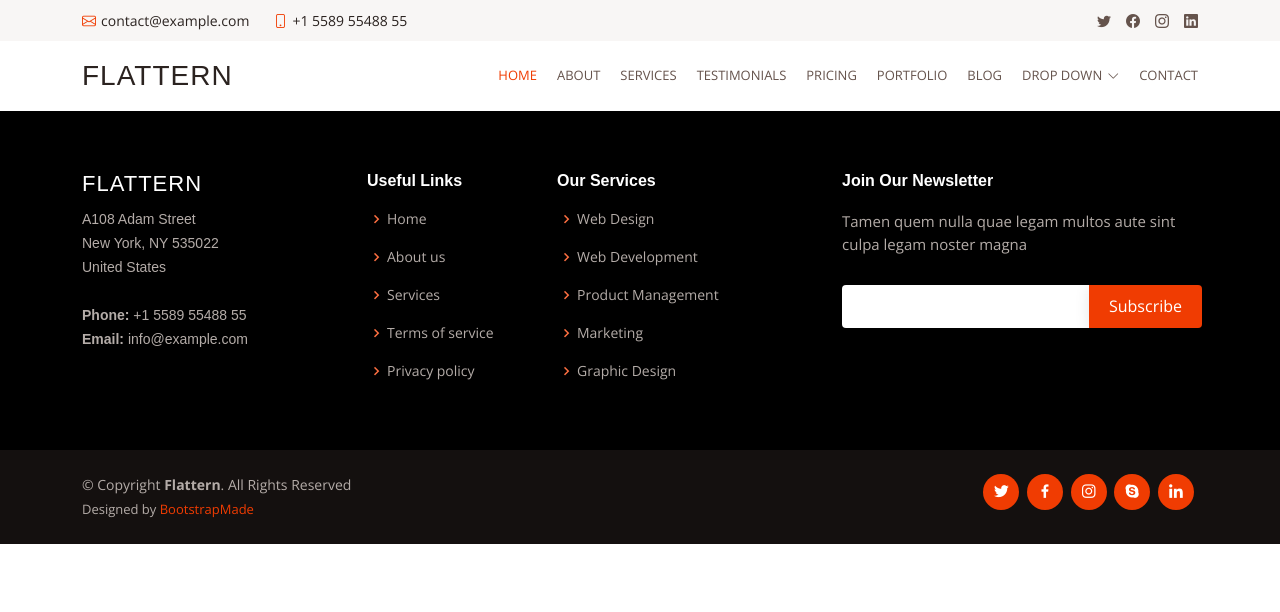
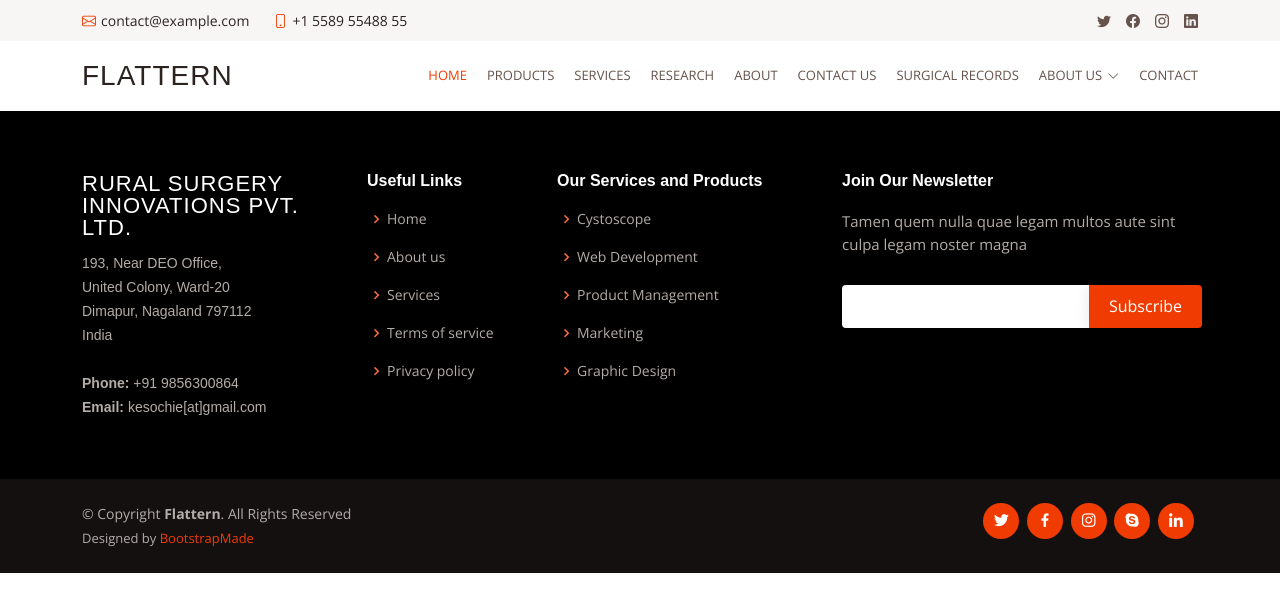
Before and after one commit to keg504/RSI-website, a Flask app: page / in a window 1280 px wide. Shown: the top 612 px of the page. Run offline with Flask 2, Linux system fonts and the light colour scheme; some libraries are stand-ins or nearby versions; some web fonts are replaced.

Commit message:
Changed menu labels in header and added address and contact information in footer

```diff
--- a/templates/layout.html
+++ b/templates/layout.html
@@ -67,16 +67,17 @@
       <nav id="navbar" class="navbar">
         <ul>
           <li><a class="active" href="/">Home</a></li>
-          <li><a href="about.html">About</a></li>
-          <li><a href="services.html">Services</a></li>
-          <li><a href="testimonials.html">Testimonials</a></li>
-          <li><a href="pricing.html">Pricing</a></li>
-          <li><a href="portfolio.html">Portfolio</a></li>
-          <li><a href="blog.html">Blog</a></li>
-          <li class="dropdown"><a href="#"><span>Drop Down</span> <i class="bi bi-chevron-down"></i></a>
+          <li><a href="/products">Products</a></li>
+          <li><a href="/services">Services</a></li>
+          <li><a href="/research">Research</a></li>
+          <li><a href="/about">About</a></li>
+          <li><a href="/contact">Contact Us</a></li>
+          <li><a href="/surgical_records">Surgical Records</a></li>
+          <li class="dropdown"><a href="/about"><span>About Us</span> <i class="bi bi-chevron-down"></i></a>
             <ul>
-              <li><a href="#">Drop Down 1</a></li>
-              <li class="dropdown"><a href="#"><span>Deep Drop Down</span> <i class="bi bi-chevron-right"></i></a>
+              <li><a href="/accomplishments">Accomplishments</a></li>
+              <!-- This section will be used later if second level drop downs are needed during development
+              <li class="dropdown"><a href="#"><span>Deep Drop Down</span> <i class="bi bi-chevron-left"></i></a>
                 <ul>
                   <li><a href="#">Deep Drop Down 1</a></li>
                   <li><a href="#">Deep Drop Down 2</a></li>
@@ -84,10 +85,9 @@
                   <li><a href="#">Deep Drop Down 4</a></li>
                   <li><a href="#">Deep Drop Down 5</a></li>
                 </ul>
-              </li>
-              <li><a href="#">Drop Down 2</a></li>
-              <li><a href="#">Drop Down 3</a></li>
-              <li><a href="#">Drop Down 4</a></li>
+              </li> -->
+              <li><a href="/affiliates">Affiliations</a></li>
+              <li><a href="/people">Our People</a></li>
             </ul>
           </li>
           <li><a href="contact.html">Contact</a></li>
@@ -112,13 +112,14 @@
         <div class="row">
 
           <div class="col-lg-3 col-md-6 footer-contact">
-            <h3>Flattern</h3>
+            <h3>Rural Surgery Innovations Pvt. Ltd.</h3>
             <p>
-              A108 Adam Street <br>
-              New York, NY 535022<br>
-              United States <br><br>
-              <strong>Phone:</strong> +1 5589 55488 55<br>
-              <strong>Email:</strong> info@example.com<br>
+              193, Near DEO Office,<br>
+              United Colony, Ward-20<br>
+              Dimapur, Nagaland 797112<br>
+              India <br><br>
+              <strong>Phone:</strong> +91 9856300864<br>
+              <strong>Email:</strong> kesochie[at]gmail.com<br>
             </p>
           </div>
 
@@ -134,9 +135,9 @@
           </div>
 
           <div class="col-lg-3 col-md-6 footer-links">
-            <h4>Our Services</h4>
+            <h4>Our Services and Products</h4>
             <ul>
-              <li><i class="bx bx-chevron-right"></i> <a href="#">Web Design</a></li>
+              <li><i class="bx bx-chevron-right"></i> <a href="#">Cystoscope</a></li>
               <li><i class="bx bx-chevron-right"></i> <a href="#">Web Development</a></li>
               <li><i class="bx bx-chevron-right"></i> <a href="#">Product Management</a></li>
               <li><i class="bx bx-chevron-right"></i> <a href="#">Marketing</a></li>
```
Also changed, not shown: templates/products.html (added, +10 -0 lines), templates/research.html (added, +10 -0 lines), templates/services.html (added, +10 -0 lines).
